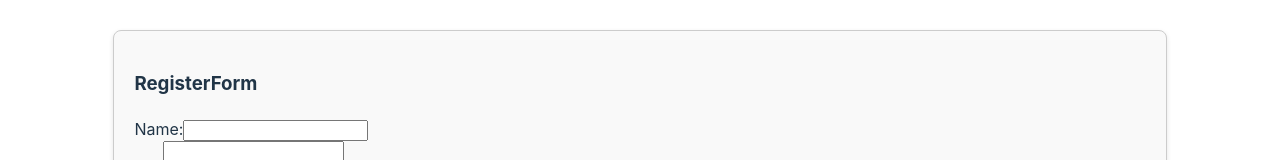
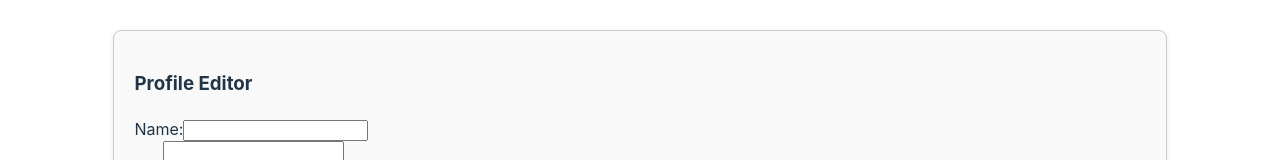
Before and after one commit to marcius02/stateFormPra, a React (Vite) app: page / in a window 1280 px wide. Both pictures are taken after a click on the button "Profile Editor". Shown: the part 318-478 px from the top of the page. Built offline with nearby package versions, Linux system fonts and the light colour scheme.

Commit message:
feat: titles

```diff
--- a/src/ProfileEditor.jsx
+++ b/src/ProfileEditor.jsx
@@ -32,7 +32,7 @@ export default function ProfileEditor() {
 
   return (
     <>
-      <h3>RegisterForm</h3>
+      <h3>Profile Editor</h3>
       <form onSubmit={handleSubmit}>
         <div>
           <label htmlFor="name">Name:</label>
```
